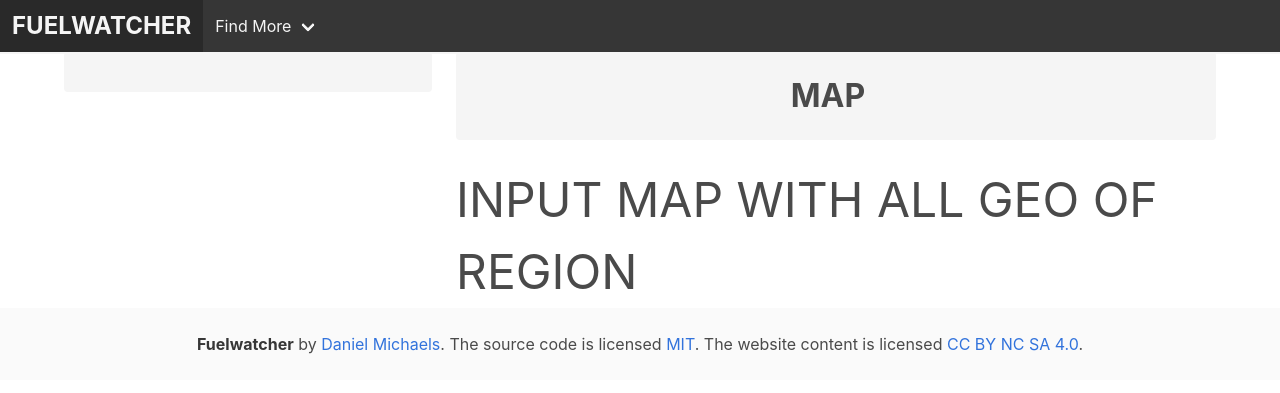
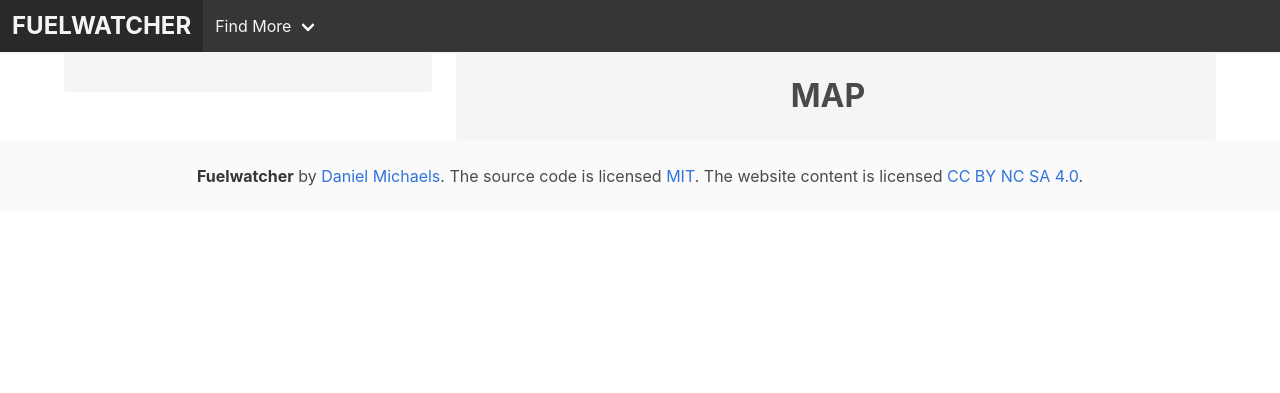
Before and after one commit to danielmichaels/fuelwatcher-website, a Flask app: template app/templates/region.html in a window 1280 px wide. Shown: the top 393 px of the page. Run offline with Flask 2, Linux system fonts and the light colour scheme; the template is opened without the code that fills it, so the values that code supplies are empty; some libraries are stand-ins or nearby versions.

```diff
--- a/app/templates/region.html
+++ b/app/templates/region.html
@@ -25,13 +25,12 @@
                     <br>
                 {% endfor %}
             </div>
-            <div class="column is-two-thirds">
+            <div class="column is-two-thirds is-mobile">
                 <p class="notification is-size-3 has-text-weight-bold has-text-centered">
                     MAP</p>
-                <p class="is-size-1">INPUT MAP WITH ALL GEO OF REGION</p>
-                <div class="container is-fullscreen">
+{#                <div class="container is-fullscreen">#}
                 {{ region_map.html }}
-                    </div>
+{#                    </div>#}
             </div>
         </div>
     </div>
```
Also changed, not shown: app/core/routes.py (+4 -19 lines), app/core/utils.py (added, +16 -0 lines).
